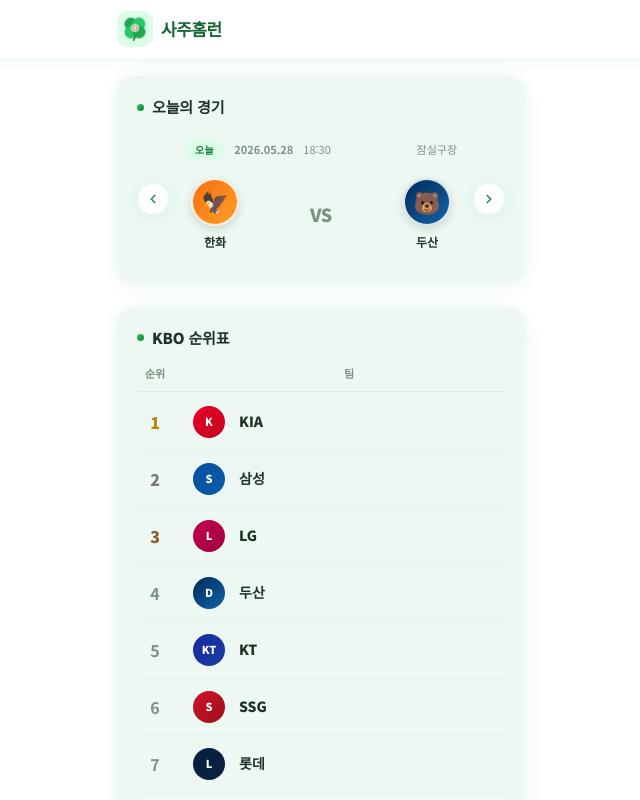
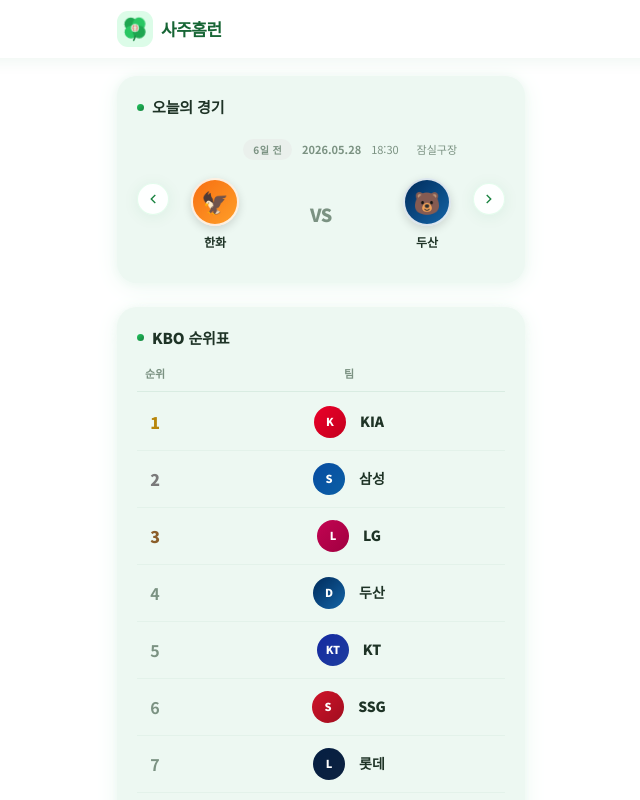
Before and after one commit to aws-cloud-clubs/2026-khu-project-team3, a Next.js app in the folder frontend/: page / in a window 1280 px wide. Shown: the top 800 px of the page, without its empty margins (319-959 px from the left). Built offline with nearby package versions, Linux system fonts and the light colour scheme.

Commit message:
feat: 운세 카드 컴포넌트의 헤더 스타일 수정 및 게임 카드의 상태 레이블 개선

```diff
--- a/frontend/src/components/fortune/FortuneCard.tsx
+++ b/frontend/src/components/fortune/FortuneCard.tsx
@@ -10,7 +10,7 @@
   return (
     <section className="bg-card rounded-[20px] shadow-card p-5">
       {/* 헤더 */}
-      <div className="mb-[14px]">
+      <div className="mb-[14px] pl-1">
         <h2 className="text-[19px] font-[800] text-text-700 tracking-[-0.02em] leading-[1.25] m-0">
           {isHoroscope ? card.title : `${card.title}${card.score != null ? ` ${card.score}점` : ''}`}
         </h2>
--- a/frontend/src/components/home/GameCard.tsx
+++ b/frontend/src/components/home/GameCard.tsx
@@ -8,7 +8,8 @@
 }
 
 export default function GameCard({ game }: GameCardProps) {
-  const badgeVariant = game.status === 'today' ? 'today' : 'scheduled'
+  const relativeStatusLabel = formatRelativeStatusLabel(game.date, game.statusLabel)
+  const badgeVariant = relativeStatusLabel === '오늘' ? 'today' : 'scheduled'
   const gameDate = formatGameDate(game.date)
   const gameTime = formatGameTime(game.time)
   const stadiumMeta = game.stadium
@@ -19,9 +20,9 @@
       className="block w-full flex-shrink-0 px-2 pt-1 pb-3 cursor-pointer active:opacity-70"
       style={{ scrollSnapAlign: 'start' }}
     >
-      <div className="flex justify-between items-center mb-[18px]">
-        <div className="flex items-center gap-[10px]">
-          <Badge variant={badgeVariant}>{game.statusLabel}</Badge>
+      <div className="relative flex justify-center items-center mb-[18px]">
+        <div className="flex items-center justify-center gap-[10px]">
+          <Badge variant={badgeVariant}>{relativeStatusLabel}</Badge>
           {gameDate && (
             <span className="text-[11px] font-[700] text-text-300">{gameDate}</span>
           )}
@@ -29,7 +30,9 @@
             <span className="text-[11px] text-text-300">{gameTime}</span>
           )}
         </div>
-        {stadiumMeta && <span className="text-[11px] text-text-300">{stadiumMeta}</span>}
+        {stadiumMeta && (
+          <span className="absolute right-0 text-[11px] text-text-300">{stadiumMeta}</span>
+        )}
       </div>
       <div className="flex items-center justify-between">
         <TeamInfo name={game.home.name} logoUrl={game.home.logoUrl} emoji={game.home.emoji} gradient={game.home.gradient} />
@@ -40,6 +43,34 @@
   )
 }
 
+function formatRelativeStatusLabel(date: string | undefined, fallback: string): string {
+  const gameDay = parseLocalDate(date)
+  if (!gameDay) return fallback
+
+  const now = new Date()
+  const today = new Date(now.getFullYear(), now.getMonth(), now.getDate())
+  const diffDays = Math.floor((today.getTime() - gameDay.getTime()) / 86_400_000)
+
+  if (diffDays === 0) return '오늘'
+  if (diffDays === 1) return '어제'
+  if (diffDays > 1) return `${diffDays}일 전`
+  return fallback
+}
+
+function parseLocalDate(date: string | undefined): Date | null {
+  if (!date) return null
+
+  const match = date.match(/^(\d{4})[.-](\d{1,2})[.-](\d{1,2})/)
+  if (!match) return null
+
+  const year = Number(match[1])
+  const month = Number(match[2])
+  const day = Number(match[3])
+  if (!year || !month || !day) return null
+
+  return new Date(year, month - 1, day)
+}
+
 function formatGameTime(time: string | undefined): string | null {
   if (!time) return null
   return time.length >= 5 ? time.slice(0, 5) : time
@@ -47,9 +78,8 @@
 
 function formatGameDate(date: string | undefined): string | null {
   if (!date) return null
-  const normalized = date.replaceAll('.', '-')
-  const parsed = new Date(normalized)
-  if (Number.isNaN(parsed.getTime())) return date
+  const parsed = parseLocalDate(date)
+  if (!parsed) return date
 
   const year = parsed.getFullYear()
   const month = String(parsed.getMonth() + 1).padStart(2, '0')
--- a/frontend/src/components/home/RankRow.tsx
+++ b/frontend/src/components/home/RankRow.tsx
@@ -25,8 +25,8 @@
       <span className={`text-[16px] text-center ${rankClass}`}>{row.rank}</span>
 
       <div
-        className="grid items-center min-w-0"
-        style={{ gridTemplateColumns: '32px minmax(0,1fr)', columnGap: '14px' }}
+        className="grid items-center justify-center min-w-0"
+        style={{ gridTemplateColumns: '32px max-content', columnGap: '14px' }}
       >
         <div
           className="w-8 h-8 rounded-full flex items-center justify-center text-[11px] font-[800] text-white"
```
